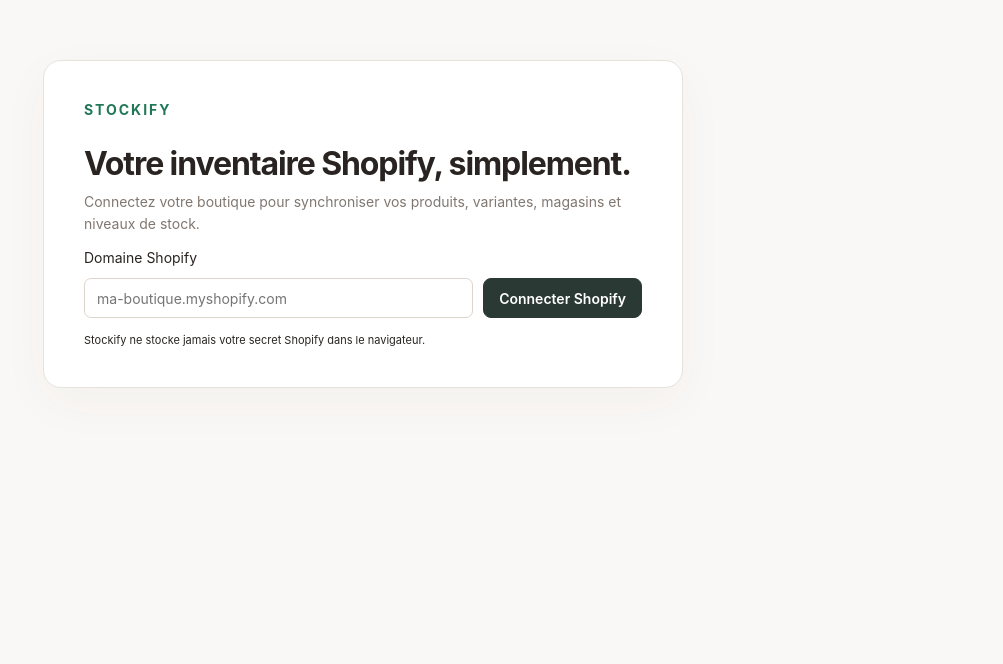
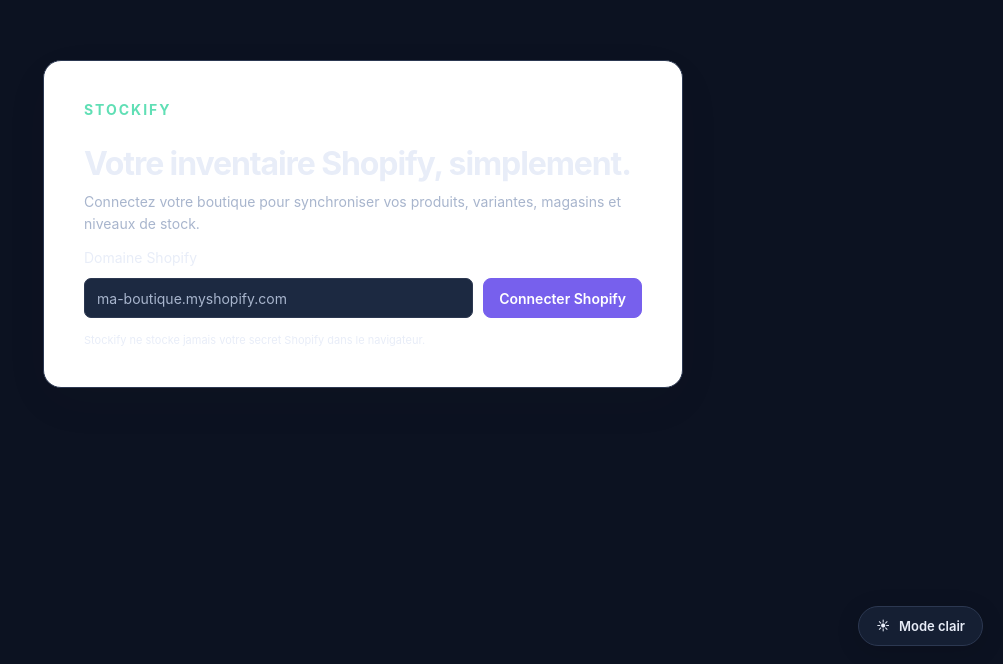
Before and after one commit to Patou1212/Shopify, a Next.js app: page / in a window 1280 px wide. Shown: the part 136-800 px from the top of the page, without its empty margins (277-1280 px from the left). Built offline with nearby package versions, Linux system fonts and the light colour scheme; no server answers.

Commit message:
feat: add persistent dark and light themes across inventory and accounts

```diff
--- a/app/layout.tsx
+++ b/app/layout.tsx
@@ -1,3 +1,6 @@
+import { cookies } from "next/headers";
+import { ThemeToggle } from "./components/theme-toggle";
+import "./theme.css";
 import { demoEnabled } from "@/lib/demo";
 import "./globals.css";
 import type { Metadata } from "next";
@@ -6,11 +9,12 @@
   title: "Stockify",
   description: "Inventaire Shopify indépendant",
 };
-export default function RootLayout({
+export default async function RootLayout({
   children,
 }: Readonly<{ children: React.ReactNode }>) {
+  const theme = (await cookies()).get("stockify_theme")?.value === "light" ? "light" : "dark";
   return (
-    <html lang="fr">
+    <html lang="fr" data-theme={theme}>
       <body>
         {demoEnabled() && (
           <div className="demo-banner">
@@ -19,6 +23,7 @@
           </div>
         )}
         {children}
+        <ThemeToggle initialTheme={theme} />
       </body>
     </html>
   );
```
